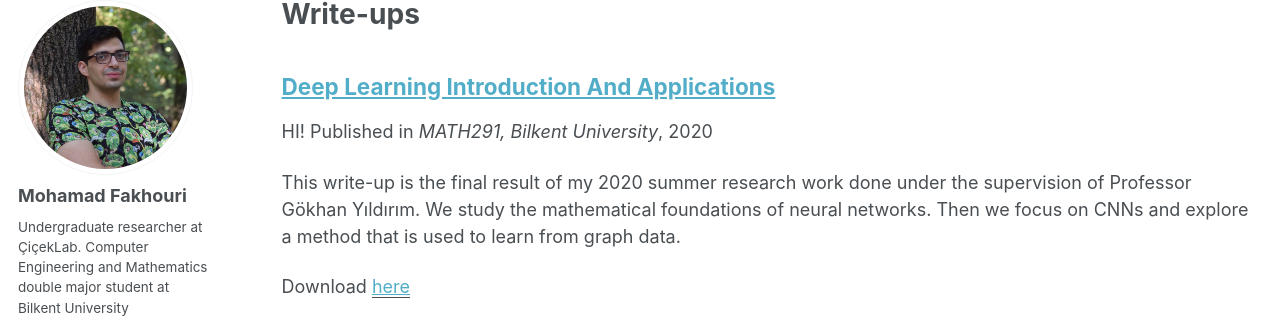
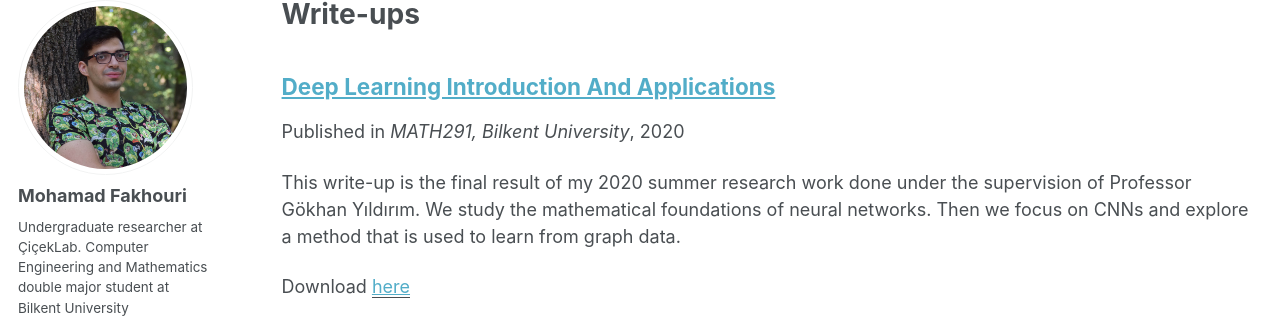
Before and after one commit to mohahf19/mohahf19.github.io, a Jekyll site: the page built from _pages/writeups.md, in a window 1280 px wide. Shown: the part 118-436 px from the top of the page. Built offline with Jekyll 4.4.1, drawn with Linux system fonts in a browser that asks for light colours.

Commit message:
swapped conditionals

```diff
--- a/_includes/archive-single.html
+++ b/_includes/archive-single.html
@@ -40,10 +40,10 @@
 
         {% if post.collection == 'teaching' %}
           <p> {{ post.type }}, <i>{{ post.venue }}</i>, {{ post.date | default: "1900-01-01" | date: "%Y" }} </p>
+        {% elsif post.collection == 'writeup'%}
+          <p class="page__date"><strong><i class="fa fa-fw fa-calendar" aria-hidden="true"></i> {{ site.data.ui-text[site.locale].date_label | default: "Written:" }}</strong> <time datetime="{{ page.date | date_to_xmlschema }}">{{ page.date | default: "1900-01-01" | date: "%B, %Y" }}</time></p>
         {% elsif post.collection == 'publications' %}
-          <p>HI! Published in <i>{{ post.venue }}</i>, {{ post.date | default: "1900-01-01" | date: "%Y" }} </p>
-        {% elsif post.collection == 'writeup'%}
-        <p class="page__date"><strong><i class="fa fa-fw fa-calendar" aria-hidden="true"></i> {{ site.data.ui-text[site.locale].date_label | default: "Written:" }}</strong> <time datetime="{{ page.date | date_to_xmlschema }}">{{ page.date | default: "1900-01-01" | date: "%B, %Y" }}</time></p>
+          <p>Published in <i>{{ post.venue }}</i>, {{ post.date | default: "1900-01-01" | date: "%Y" }} </p>
         {% elsif post.date %}
          <p class="page__date"><strong><i class="fa fa-fw fa-calendar" aria-hidden="true"></i> {{ site.data.ui-text[site.locale].date_label | default: "Published:" }}</strong> <time datetime="{{ post.date | default: "1900-01-01" | date_to_xmlschema }}">{{ post.date | default: "1900-01-01" | date: "%B %d, %Y" }}</time></p>
         {% endif %}
```
